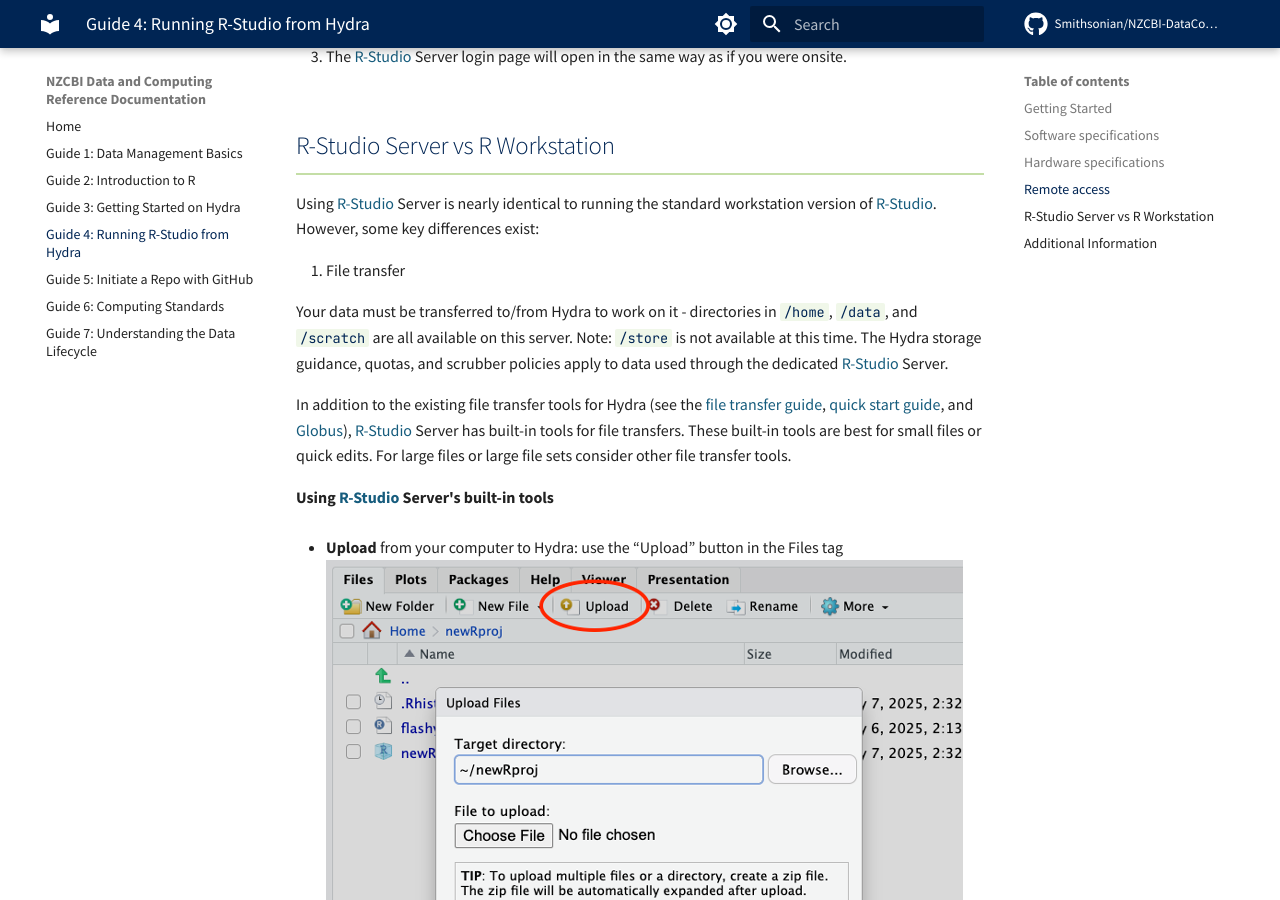
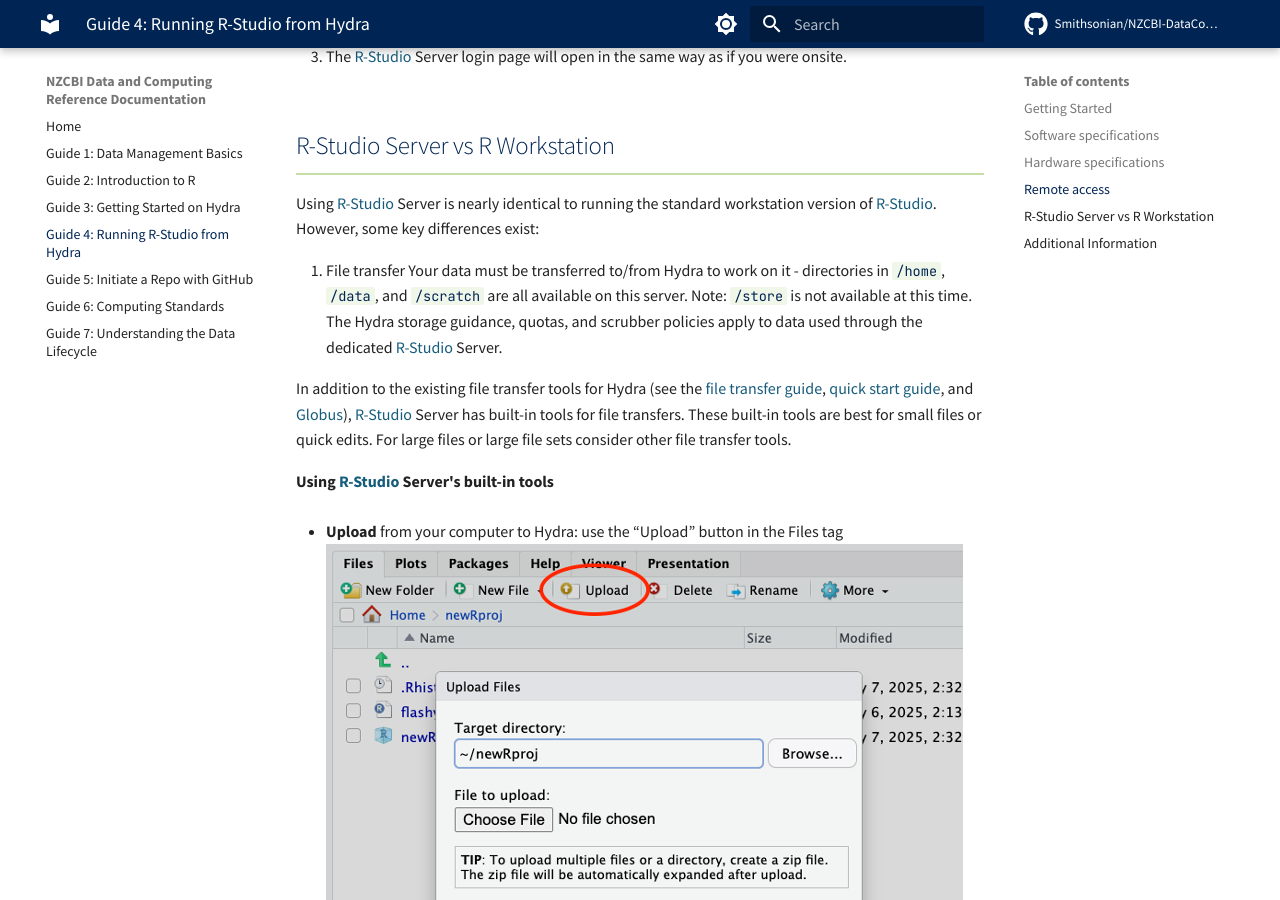
Before and after one commit to Smithsonian/NZCBI-DataComputingDocs, an MkDocs documentation site: the page built from docs/RStudio-Hydra.md, in a window 1280 px wide and 900 px high, scrolled down 3212 px. Built offline with MkDocs 1.6.1 and Material for MkDocs 9.7.7, drawn with Linux system fonts in a browser that asks for light colours; comment, search, counter and statistics services are not loaded; some of the changed lines change nothing that is shown; some of the changed text lies outside the part shown.

Commit message:
Re-alignment

```diff
--- a/docs/RStudio-Hydra.md
+++ b/docs/RStudio-Hydra.md
@@ -60,7 +60,6 @@
 Using [R-Studio](https://posit.co/download/rstudio-desktop) Server is nearly identical to running the standard workstation version of [R-Studio](https://posit.co/download/rstudio-desktop). However, some key differences exist:
 
 1. File transfer
-
 Your data must be transferred to/from Hydra to work on it - directories in `/home`, `/data`, and `/scratch` are all available on this server. Note: `/store` is not available at this time. The Hydra storage guidance, quotas, and scrubber policies apply to data used through the dedicated [R-Studio](https://posit.co/download/rstudio-desktop) Server.
 
 In addition to the existing file transfer tools for Hydra (see the [file transfer guide](https://confluence.si.edu/spaces/HPC/pages/163152227/Transferring+Files+to+from+Hydra), [quick start guide](https://confluence.si.edu/spaces/HPC/pages/163152218/Quick+Start+Guide), and [Globus](https://smithsonian.github.io/globus-docs/)), [R-Studio](https://posit.co/download/rstudio-desktop) Server has built-in tools for file transfers. These built-in tools are best for small files or quick edits. For large files or large file sets consider other file transfer tools.
@@ -80,16 +79,15 @@
 	![PopUp](assets/PopUp.png)
 
 2. [R](https://cran.r-project.org/) Session
-
 Your [R](https://cran.r-project.org/) session will continue to run on the server when you close your browser window or log off your computer. Any analyses underway will continue and your memory will be preserved. To re-connect to your R session, log back in to the RStudio Server. This will work even if you log back on from a different computer. This allows you to start a long analysis on the server and then disconnect.
 
-**Ending your R Session**
+**Ending your [R](https://cran.r-project.org/) Session**
 When you have completed your work on the [R-Studio](https://posit.co/download/rstudio-desktop) Server, please quit your [R](https://cran.r-project.org/) session to free resources for other users.
 
 Use “Quit Session...” from the Session or File menu.
 ![Session](assets/Session.png)
 
-**One R Session limit**
+**One [R](https://cran.r-project.org/) Session limit**
 [R-Studio](https://posit.co/download/rstudio-desktop) Server only allows one [R](https://cran.r-project.org/) session per user. This means that if you have an existing session and log in to the server via a browser, control of that session will switch to the current browser. There is not a way to have more than one browser window open with different RStudio and R sessions.
 
 ## Additional Information
```
